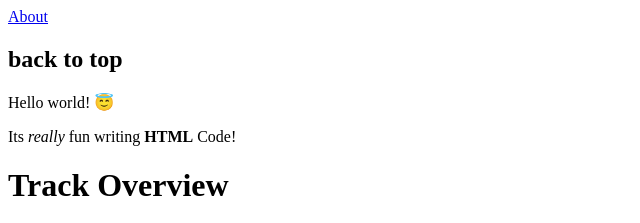
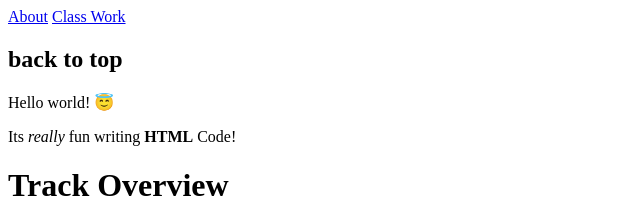
Before and after one commit to jubrilmunirat/HtmlClassWork, a plain HTML site: page index.html in a window 1280 px wide. Shown: the top 223 px of the page, 0-640 px from the left. Drawn offline with Linux system fonts and the light colour scheme.

Commit message:
Creat a link Page

```diff
--- a/index.html
+++ b/index.html
@@ -9,6 +9,7 @@
 
 <body>
     <a href="#About">About</a>
+    <a href="./ClassWork.html">Class Work</a>
     <h2 id="top">back to top</h2>
     <p> Hello world! 😇 </p>
     <!-- this is a paragraph tag -->
```
